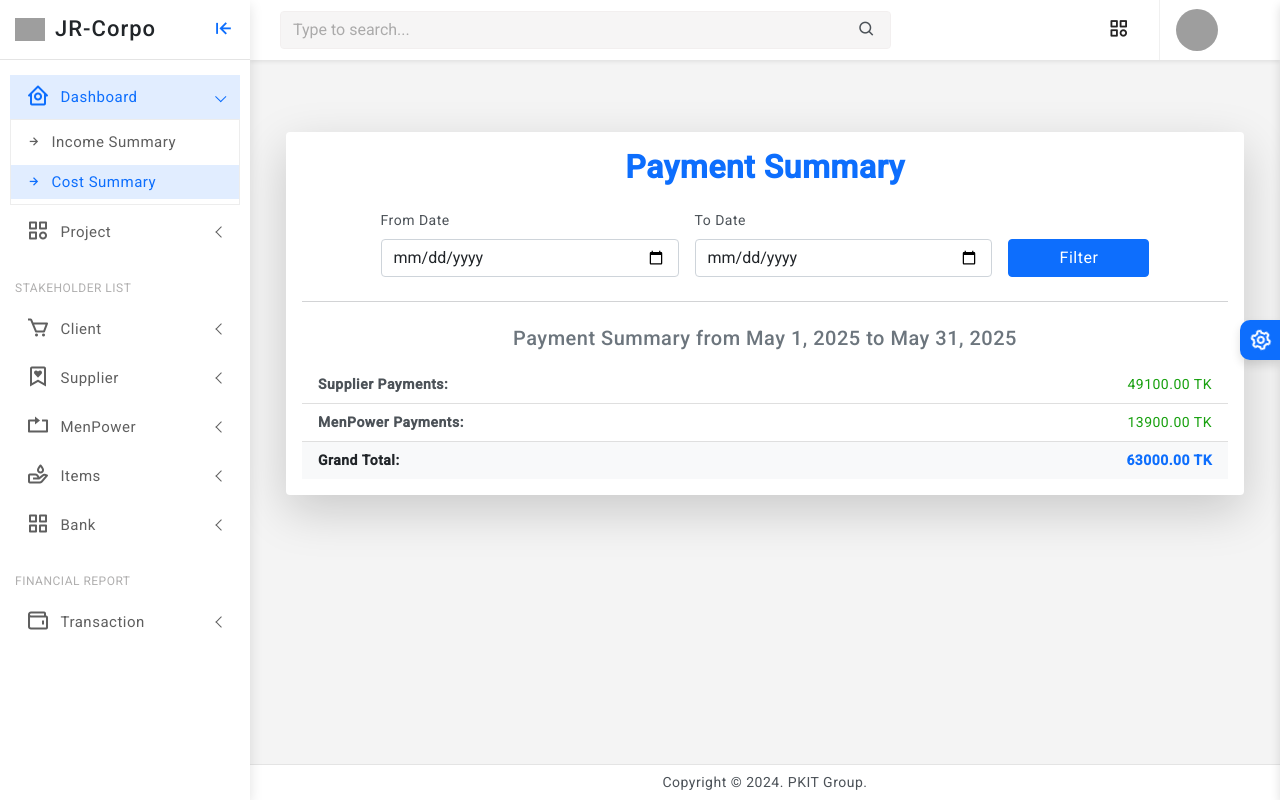
After one commit to tohidrupok/operations-processing-system, a Django app: page /payment-summary/ in a window 1280 px wide. The commit adds this page. Run offline with Django 5.2, Linux system fonts and the light colour scheme; data comes from the database, SQL or seed files in the repository; both versions use the stored data as it was after the commit; some libraries are stand-ins or nearby versions; grey boxes are pictures that could not be loaded.

Commit message:
date range modde total income and outcome tk summary tk added

```diff
--- /dev/null
+++ b/finance/templates/transactions/payment_summary.html
@@ -0,0 +1,49 @@
+{% extends 'partials/base0.html' %}
+{% block content %}
+{% load static %}
+
+<div class="container mt-5">
+    <div class="card shadow-lg border-0 rounded-4">
+        <div class="card-body">
+            <h2 class="card-title text-center mb-4 text-primary fw-bold">Payment Summary</h2>
+
+            <!-- Date Filter Form -->
+            <form method="get" class="row g-3 justify-content-center">
+                <div class="col-md-4">
+                    <label for="start_date" class="form-label fw-semibold">From Date</label>
+                    <input type="date" id="start_date" name="start_date" class="form-control" value="{{ start_date }}">
+                </div>
+                <div class="col-md-4">
+                    <label for="end_date" class="form-label fw-semibold">To Date</label>
+                    <input type="date" id="end_date" name="end_date" class="form-control" value="{{ end_date }}">
+                </div>
+                <div class="col-md-2 d-flex align-items-end">
+                    <button type="submit" class="btn btn-primary w-100 fw-semibold">Filter</button>
+                </div>
+            </form>
+
+            <hr class="my-4">
+
+            <!-- Payment Summary -->
+            <div class="text-center">
+                <h5 class="text-secondary">Payment Summary from {{ start_date }} to {{ end_date }}</h5>
+                <ul class="list-group list-group-flush mt-3">
+                    <li class="list-group-item d-flex justify-content-between">
+                        <strong>Supplier Payments:</strong>
+                        <span class="text-success">{{ supplier_total|floatformat:2 }} TK</span>
+                    </li>
+                    <li class="list-group-item d-flex justify-content-between">
+                        <strong>MenPower Payments:</strong>
+                        <span class="text-success">{{ menpower_total|floatformat:2 }} TK</span>
+                    </li>
+                    <li class="list-group-item d-flex justify-content-between bg-light">
+                        <strong class="text-dark">Grand Total:</strong>
+                        <span class="fw-bold text-primary">{{ grand_total|floatformat:2 }} TK</span>
+                    </li>
+                </ul>
+            </div>
+        </div>
+    </div>
+</div>
+
+{% endblock %}
--- a/finance/urls.py
+++ b/finance/urls.py
@@ -25,5 +25,8 @@ urlpatterns = [
     path('menpower-payment/create/', views.create_menpower_payment, name='create_menpower_payment'),
     path('menpower-payment/list/', views.menpower_payment_list, name='menpower_payment_list'),
 
+    path('approved-total/', views.approved_income_transaction_total, name='approved_transaction_total'),
+    path('payment-summary/', views.combined_payment_total, name='payment_summary'),
+
 
 ]
--- a/finance/views.py
+++ b/finance/views.py
@@ -5,10 +5,13 @@ from .forms import *
 from django.contrib import messages
 from django.utils import timezone
 from django.db import transaction as db_transaction
+from datetime import date, timedelta
+from django.db.models import Sum
+
+
 
 def staff_required(view_func):
     return user_passes_test(lambda u: u.is_authenticated and u.is_staff)(view_func)
-
 
 
 # Bank List
@@ -250,3 +253,58 @@ def create_menpower_payment(request):
 def menpower_payment_list(request):
     payments = MenPowerPayment.objects.select_related('menpowermemo', 'bank_account').all().order_by('-id')[:150]
     return render(request, 'payment/menpower_payment_list.html', {'payments': payments})
+
+
+
+def approved_income_transaction_total(request):
+    # Get date range from request parameters or use default last 30 days
+    end_date = request.GET.get('end_date', date.today())
+    start_date = request.GET.get('start_date', date.today() - timedelta(days=30))
+
+    # Convert to date objects if they are strings (from GET request)
+    if isinstance(start_date, str):
+        start_date = date.fromisoformat(start_date)
+    if isinstance(end_date, str):
+        end_date = date.fromisoformat(end_date)
+
+    # Filter approved transactions in the date range
+    total_amount = Transaction.objects.filter(
+        status='APPROVED',
+        voucher_date__range=(start_date, end_date)
+    ).aggregate(total=Sum('amount'))['total'] or 0
+
+    context = {
+        'start_date': start_date,
+        'end_date': end_date,
+        'total_amount': total_amount
+    }
+
+    return render(request, 'transactions/approved_income_total.html', context)
+
+
+def combined_payment_total(request):
+
+    end_date = request.GET.get('end_date', date.today())
+    start_date = request.GET.get('start_date', date.today() - timedelta(days=30))
+
+    if isinstance(start_date, str):
+        start_date = date.fromisoformat(start_date)
+    if isinstance(end_date, str):
+        end_date = date.fromisoformat(end_date)
+
+
+    supplier_total = SupplierPayment.objects.filter(created_at__date__range=(start_date, end_date)).aggregate(total=Sum('amount'))['total'] or 0
+
+    menpower_total = MenPowerPayment.objects.filter( created_at__date__range=(start_date, end_date)).aggregate(total=Sum('amount'))['total'] or 0
+
+    grand_total = supplier_total + menpower_total
+
+    context = {
+        'start_date': start_date,
+        'end_date': end_date,
+        'supplier_total': supplier_total,
+        'menpower_total': menpower_total,
+        'grand_total': grand_total
+    }
+
+    return render(request, 'transactions/payment_summary.html', context)
--- a/templates/partials/base0.html
+++ b/templates/partials/base0.html
@@ -61,9 +61,9 @@
 						<div class="menu-title">Dashboard</div>
 					</a>
 					<ul>
-						<li> <a href="#"><i class="bx bx-right-arrow-alt"></i>***</a>
+						<li> <a href="{% url 'approved_transaction_total' %}"><i class="bx bx-right-arrow-alt"></i>Income Summary</a>
 						</li>
-						<li> <a href="#"><i class="bx bx-right-arrow-alt"></i>*** </a>
+						<li> <a href="{% url 'payment_summary' %}"><i class="bx bx-right-arrow-alt"></i>Cost Summary</a>
 						</li>
 
 					</ul>
```
Also changed, not shown: finance/templates/transactions/approved_income_total.html (added, +35 -0 lines), db.sqlite3.
